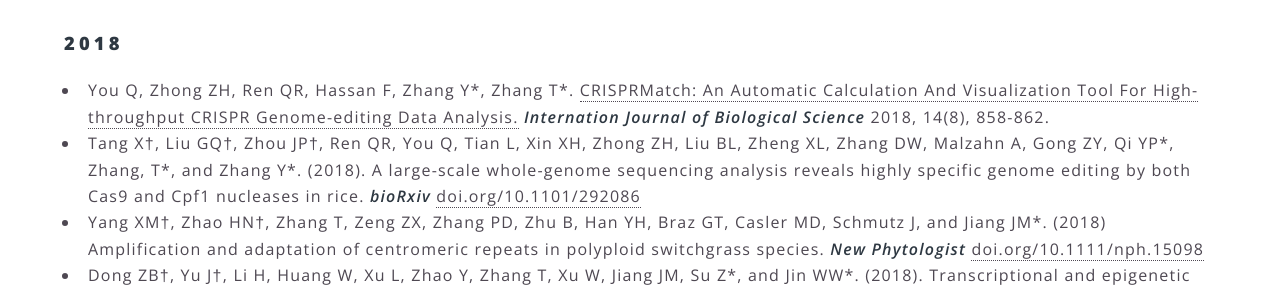
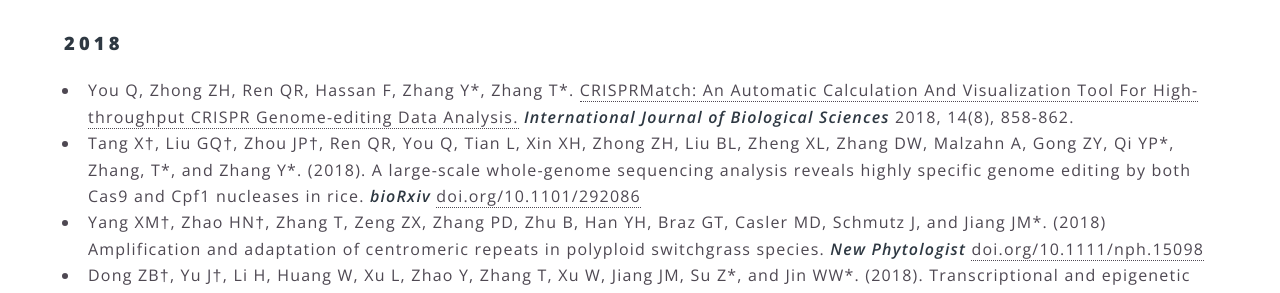
Before and after one commit to zhangtaolab/zhangtaolab.github.io, a Jekyll site: the page built from _pages/publication.md, in a window 1280 px wide and 900 px high. Shown: the part 235-528 px from the top of the window. Built offline with Jekyll 4.4.1, drawn with Linux system fonts in a browser that asks for light colours.

Commit message:
error fix

```diff
--- a/_pages/publication.md
+++ b/_pages/publication.md
@@ -6,7 +6,7 @@ title: 发表论文
 † 同等贡献
 
 ### 2018
-- You Q, Zhong ZH, Ren QR, Hassan F, Zhang Y\*, Zhang T\*. [CRISPRMatch: An Automatic Calculation And Visualization Tool For High-throughput CRISPR Genome-editing Data Analysis.](http://www.ijbs.com/v14p0858.htm) _**Internation Journal of Biological Science**_ 2018, 14(8), 858-862.
+- You Q, Zhong ZH, Ren QR, Hassan F, Zhang Y\*, Zhang T\*. [CRISPRMatch: An Automatic Calculation And Visualization Tool For High-throughput CRISPR Genome-editing Data Analysis.](http://www.ijbs.com/v14p0858.htm) _**International Journal of Biological Sciences**_ 2018, 14(8), 858-862.
 - Tang X†, Liu GQ†, Zhou JP†, Ren QR, You Q, Tian L, Xin XH, Zhong ZH, Liu BL, Zheng XL, Zhang DW, Malzahn A, Gong ZY, Qi YP\*, Zhang, T\*, and Zhang Y\*. (2018). A large-scale whole-genome sequencing analysis reveals highly specific genome editing by both Cas9 and Cpf1 nucleases in rice. _**bioRxiv**_ [doi.org/10.1101/292086](https://doi.org/10.1101/292086)
 - Yang XM†, Zhao HN†, Zhang T, Zeng ZX, Zhang PD, Zhu B, Han YH, Braz GT, Casler MD, Schmutz J, and Jiang JM\*. (2018) Amplification and adaptation of centromeric repeats in polyploid switchgrass species. _**New Phytologist**_ [doi.org/10.1111/nph.15098](https://nph.onlinelibrary.wiley.com/doi/10.1111/nph.15098)
 - Dong ZB†, Yu J†, Li H, Huang W, Xu L, Zhao Y, Zhang T, Xu W, Jiang JM, Su Z\*, and Jin WW\*. (2018). Transcriptional and epigenetic adaptation of maize chromosomes in Oat-Maize addition lines. _**Nucleic Acids Research**_ [doi.org/10.1093/nar/gky209](https://doi.org/10.1093/nar/gky209)
```
